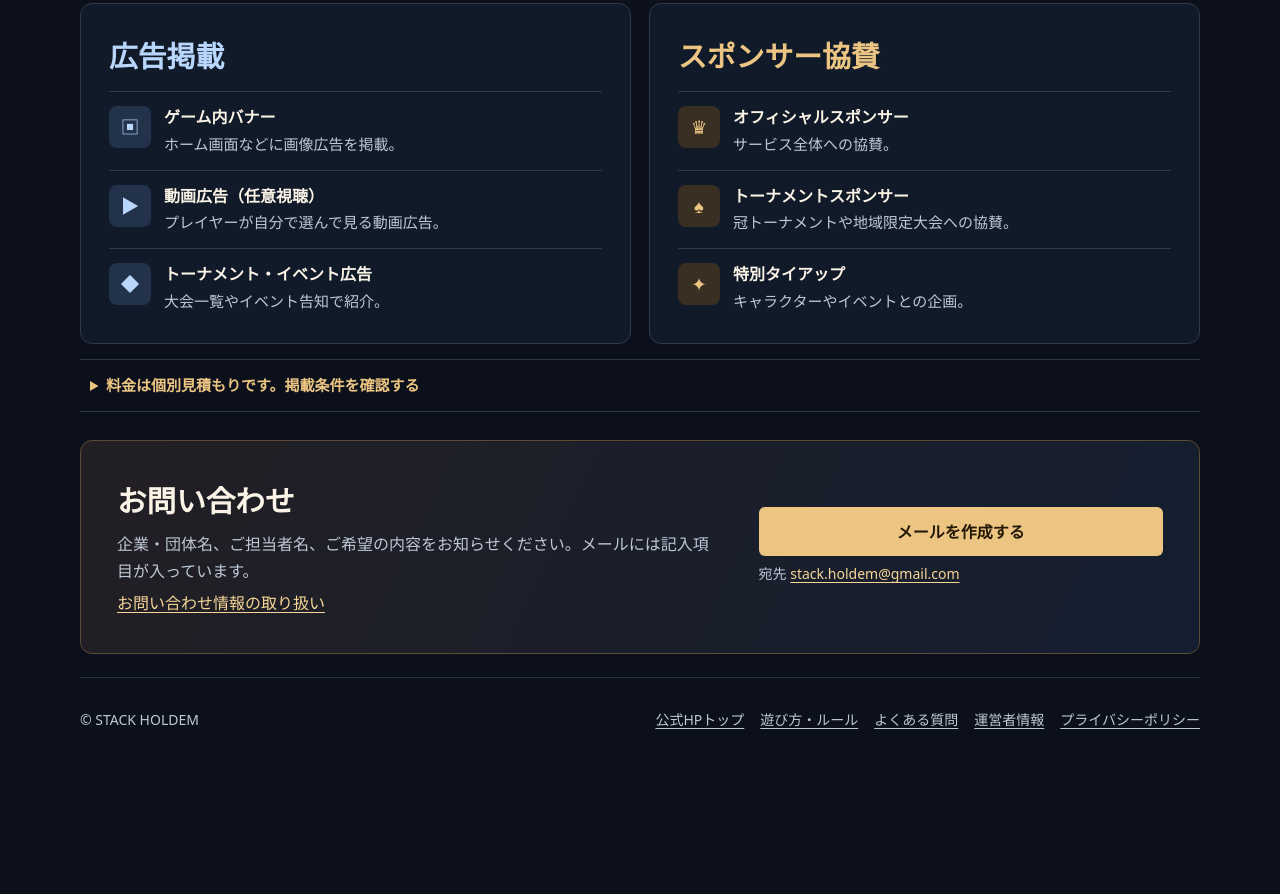
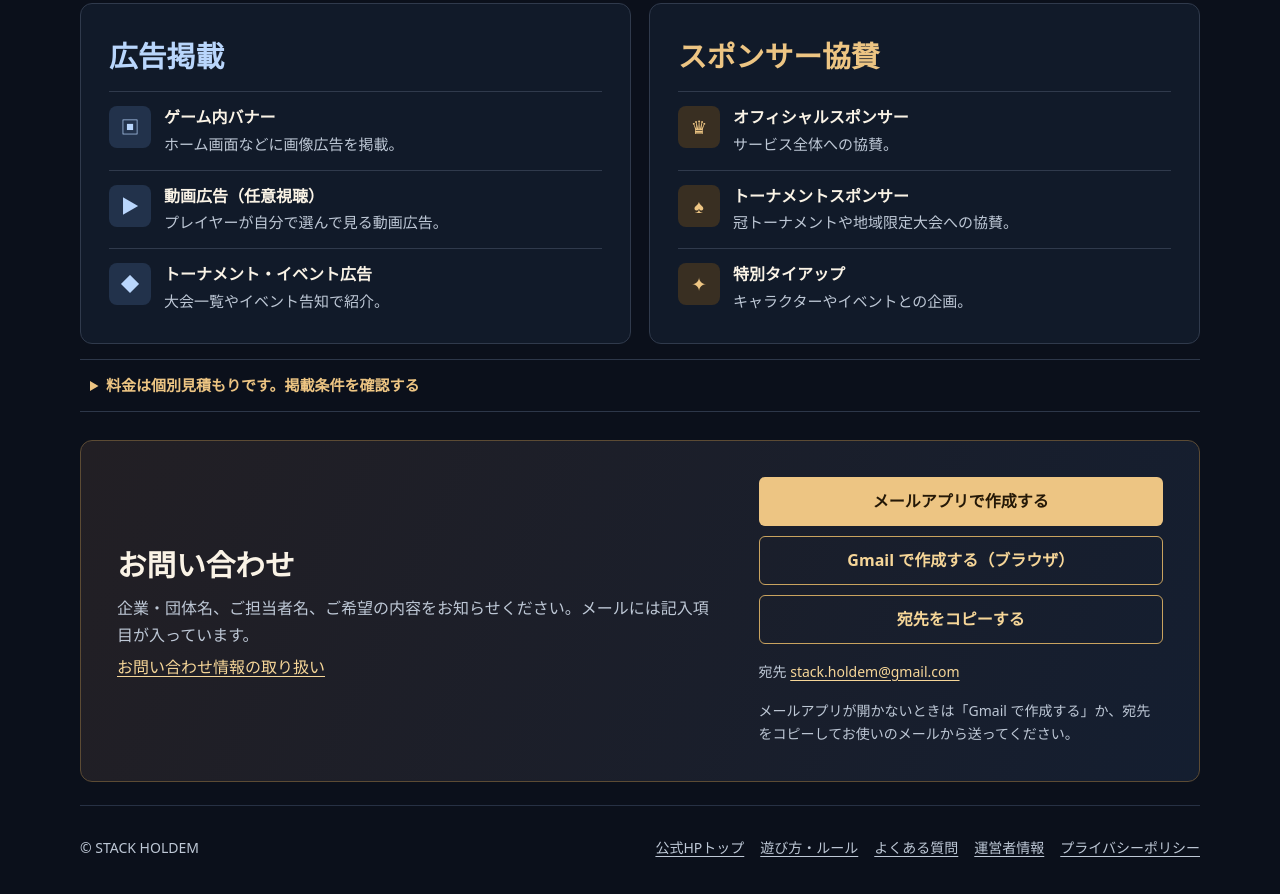
Before and after one commit to imasanori0111-jpn/stack-holdem-info, a plain HTML site: page sponsor/index.html in a window 1280 px wide. Shown: the part 746-1640 px from the top of the page. Before the commit the page ends 1512 px from the top, so only its background shows below. Drawn offline with Linux system fonts and the light colour scheme.

Commit message:
スポンサー募集: メールアプリが開かないとき用に「Gmail で作成する」「宛先をコピーする」
Co-Authored-By: Claude Opus 5.5 <noreply@anthropic.com>
Claude-Session: https://claude.ai/code/session_01E3GUah1caSSvoBchCeFpCY

```diff
--- a/sponsor/index.html
+++ b/sponsor/index.html
@@ -64,8 +64,11 @@
       <p><a href="./privacy/">お問い合わせ情報の取り扱い</a></p>
     </div>
     <div class="contact-actions">
-      <a class="mail-button" href="mailto:stack.holdem@gmail.com?subject=%E3%80%90STACK%20HOLDEM%E3%80%91%E5%BA%83%E5%91%8A%E6%8E%B2%E8%BC%89%E3%83%BB%E3%82%B9%E3%83%9D%E3%83%B3%E3%82%B5%E3%83%BC%E5%8D%94%E8%B3%9B%E3%81%AE%E3%81%8A%E5%95%8F%E3%81%84%E5%90%88%E3%82%8F%E3%81%9B&amp;body=%E4%BC%81%E6%A5%AD%E3%83%BB%E5%9B%A3%E4%BD%93%E5%90%8D%EF%BC%9A%0D%0A%E3%81%94%E6%8B%85%E5%BD%93%E8%80%85%E5%90%8D%EF%BC%9A%0D%0A%E3%81%94%E7%9B%B8%E8%AB%87%E3%81%AE%E7%A8%AE%E5%88%A5%EF%BC%88%E5%BA%83%E5%91%8A%E6%8E%B2%E8%BC%89%EF%BC%8F%E3%82%B9%E3%83%9D%E3%83%B3%E3%82%B5%E3%83%BC%E5%8D%94%E8%B3%9B%EF%BC%8F%E4%B8%A1%E6%96%B9%EF%BC%89%EF%BC%9A%0D%0A%E3%81%94%E7%9B%B8%E8%AB%87%E5%86%85%E5%AE%B9%EF%BC%9A%0D%0A%0D%0A%E6%8E%B2%E8%BC%89%E5%B8%8C%E6%9C%9B%E6%99%82%E6%9C%9F%EF%BC%88%E4%BB%BB%E6%84%8F%EF%BC%89%EF%BC%9A%0D%0A%E6%83%B3%E5%AE%9A%E4%BA%88%E7%AE%97%EF%BC%88%E4%BB%BB%E6%84%8F%EF%BC%89%EF%BC%9A%0D%0A%E4%BC%81%E6%A5%ADURL%EF%BC%88%E4%BB%BB%E6%84%8F%EF%BC%89%EF%BC%9A%0D%0A">メールを作成する</a>
+      <a class="mail-button" href="mailto:stack.holdem@gmail.com?subject=%E3%80%90STACK%20HOLDEM%E3%80%91%E5%BA%83%E5%91%8A%E6%8E%B2%E8%BC%89%E3%83%BB%E3%82%B9%E3%83%9D%E3%83%B3%E3%82%B5%E3%83%BC%E5%8D%94%E8%B3%9B%E3%81%AE%E3%81%8A%E5%95%8F%E3%81%84%E5%90%88%E3%82%8F%E3%81%9B&amp;body=%E4%BC%81%E6%A5%AD%E3%83%BB%E5%9B%A3%E4%BD%93%E5%90%8D%EF%BC%9A%0D%0A%E3%81%94%E6%8B%85%E5%BD%93%E8%80%85%E5%90%8D%EF%BC%9A%0D%0A%E3%81%94%E7%9B%B8%E8%AB%87%E3%81%AE%E7%A8%AE%E5%88%A5%EF%BC%88%E5%BA%83%E5%91%8A%E6%8E%B2%E8%BC%89%EF%BC%8F%E3%82%B9%E3%83%9D%E3%83%B3%E3%82%B5%E3%83%BC%E5%8D%94%E8%B3%9B%EF%BC%8F%E4%B8%A1%E6%96%B9%EF%BC%89%EF%BC%9A%0D%0A%E3%81%94%E7%9B%B8%E8%AB%87%E5%86%85%E5%AE%B9%EF%BC%9A%0D%0A%0D%0A%E6%8E%B2%E8%BC%89%E5%B8%8C%E6%9C%9B%E6%99%82%E6%9C%9F%EF%BC%88%E4%BB%BB%E6%84%8F%EF%BC%89%EF%BC%9A%0D%0A%E6%83%B3%E5%AE%9A%E4%BA%88%E7%AE%97%EF%BC%88%E4%BB%BB%E6%84%8F%EF%BC%89%EF%BC%9A%0D%0A%E4%BC%81%E6%A5%ADURL%EF%BC%88%E4%BB%BB%E6%84%8F%EF%BC%89%EF%BC%9A%0D%0A">メールアプリで作成する</a>
+      <a class="mail-button mail-alt" href="https://mail.google.com/mail/?view=cm&amp;fs=1&amp;to=stack.holdem%40gmail.com&amp;su=%E3%80%90STACK%20HOLDEM%E3%80%91%E5%BA%83%E5%91%8A%E6%8E%B2%E8%BC%89%E3%83%BB%E3%82%B9%E3%83%9D%E3%83%B3%E3%82%B5%E3%83%BC%E5%8D%94%E8%B3%9B%E3%81%AE%E3%81%8A%E5%95%8F%E3%81%84%E5%90%88%E3%82%8F%E3%81%9B&amp;body=%E4%BC%81%E6%A5%AD%E3%83%BB%E5%9B%A3%E4%BD%93%E5%90%8D%EF%BC%9A%0D%0A%E3%81%94%E6%8B%85%E5%BD%93%E8%80%85%E5%90%8D%EF%BC%9A%0D%0A%E3%81%94%E7%9B%B8%E8%AB%87%E3%81%AE%E7%A8%AE%E5%88%A5%EF%BC%88%E5%BA%83%E5%91%8A%E6%8E%B2%E8%BC%89%EF%BC%8F%E3%82%B9%E3%83%9D%E3%83%B3%E3%82%B5%E3%83%BC%E5%8D%94%E8%B3%9B%EF%BC%8F%E4%B8%A1%E6%96%B9%EF%BC%89%EF%BC%9A%0D%0A%E3%81%94%E7%9B%B8%E8%AB%87%E5%86%85%E5%AE%B9%EF%BC%9A%0D%0A%0D%0A%E6%8E%B2%E8%BC%89%E5%B8%8C%E6%9C%9B%E6%99%82%E6%9C%9F%EF%BC%88%E4%BB%BB%E6%84%8F%EF%BC%89%EF%BC%9A%0D%0A%E6%83%B3%E5%AE%9A%E4%BA%88%E7%AE%97%EF%BC%88%E4%BB%BB%E6%84%8F%EF%BC%89%EF%BC%9A%0D%0A%E4%BC%81%E6%A5%ADURL%EF%BC%88%E4%BB%BB%E6%84%8F%EF%BC%89%EF%BC%9A%0D%0A" target="_blank" rel="noopener">Gmail で作成する（ブラウザ）</a>
+      <button class="mail-button mail-alt" type="button" id="copy-mail">宛先をコピーする</button>
       <p>宛先 <a href="mailto:stack.holdem@gmail.com">stack.holdem@gmail.com</a></p>
+      <p class="mail-note" id="copy-msg" role="status">メールアプリが開かないときは「Gmail で作成する」か、宛先をコピーしてお使いのメールから送ってください。</p>
     </div>
   </section>
 </main>
@@ -79,5 +82,8 @@
     <a href="./privacy/">プライバシーポリシー</a>
   </nav>
 </footer>
+<script>
+document.getElementById("copy-mail").addEventListener("click",function(){var a="stack.holdem@gmail.com",m=document.getElementById("copy-msg");function ok(){m.textContent="宛先をコピーしました: "+a}function ng(){m.textContent="コピーできませんでした。宛先: "+a}if(navigator.clipboard){navigator.clipboard.writeText(a).then(ok,ng)}else{ng()}});
+</script>
 </body>
 </html>
--- a/sponsor/style.css
+++ b/sponsor/style.css
@@ -73,3 +73,8 @@ a:focus-visible, summary:focus-visible { outline: 2px solid #fff0ca; outline-off
 @media (prefers-reduced-motion: reduce) {
   html { scroll-behavior: auto; }
 }
+
+.contact-actions { display: grid; gap: 10px; }
+.mail-button.mail-alt { background: transparent; color: #f6d698; border: 1px solid #c9a35f; cursor: pointer; font: inherit; font-weight: 800; }
+.mail-button.mail-alt:hover { background: #f6d69814; }
+.mail-note { font-size: 13px; color: #b7bfca; }
```
